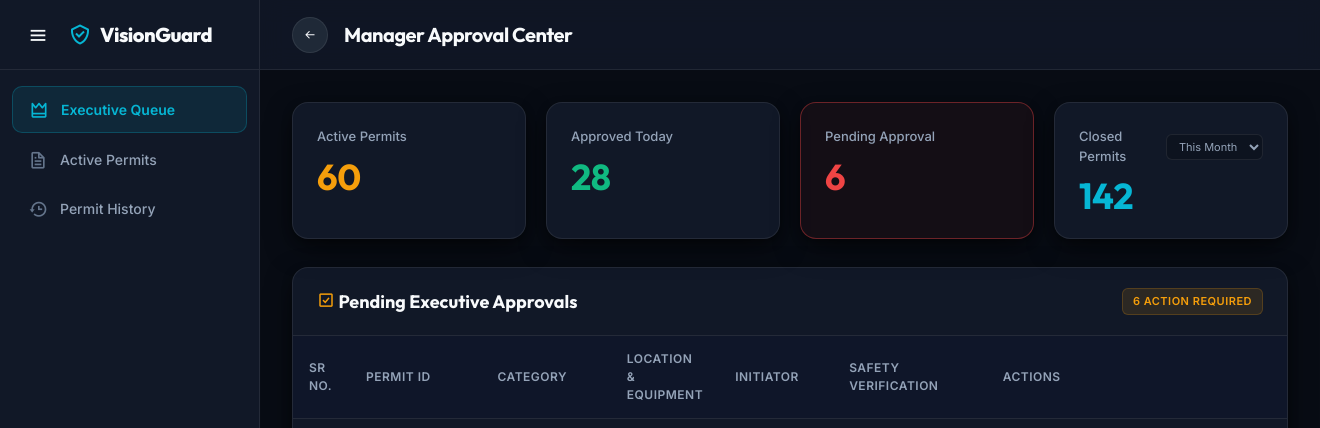
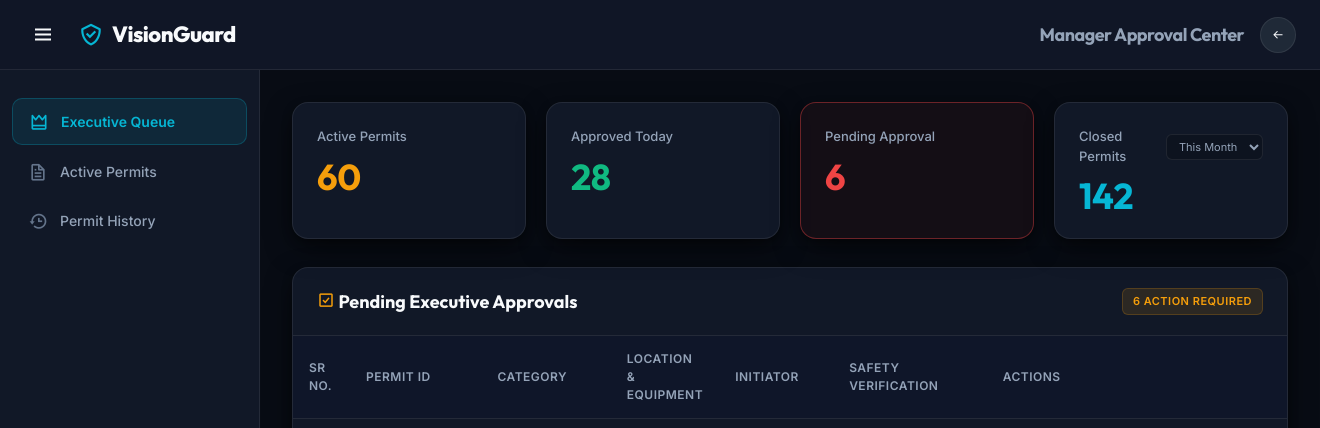
Before and after one commit to cyber8055/visionguard, a PHP site: page /html/dashboard-manager.html in a window 1320 px wide. Shown: the top 428 px of the page. Run offline with PHP 8.4, Linux system fonts and the light colour scheme.

Commit message:
Auto-backup: Restructure layout to use global header (YouTube style) to fix sidebar toggle issue

```diff
--- a/assets/css/visionguard.css
+++ b/assets/css/visionguard.css
@@ -62,8 +62,14 @@ body {
 /* App Shell Structure */
 .vg-app-shell {
   display: flex;
+  flex-direction: column;
   min-height: 100vh;
   background-color: var(--vg-bg-main);
+}
+
+.vg-app-body {
+  display: flex;
+  flex: 1;
 }
 
 /* Sidebar Navigation */
@@ -75,8 +81,8 @@ body {
   flex-direction: column;
   flex-shrink: 0;
   position: sticky;
-  top: 0;
-  height: 100vh;
+  top: 70px;
+  height: calc(100vh - 70px);
   z-index: 50;
   transition: width 0.3s cubic-bezier(0.4, 0, 0.2, 1);
   overflow-x: hidden;
@@ -87,38 +93,7 @@ body {
   width: 76px;
 }
 
-.vg-sidebar-brand {
-  height: 70px;
-  padding: 0 20px;
-  display: flex;
-  align-items: center;
-  gap: 12px;
-  border-bottom: 1px solid var(--vg-border);
-  box-sizing: border-box;
-}
-.vg-sidebar.collapsed .vg-sidebar-brand {
-  justify-content: center;
-  padding: 0;
-}
 
-.vg-sidebar-brand img {
-  height: 32px;
-  width: auto;
-}
-
-.vg-sidebar-brand span.brand-title-text {
-  font-family: var(--font-outfit);
-  font-size: 20px;
-  font-weight: 800;
-  letter-spacing: -0.5px;
-  color: var(--vg-text-primary);
-  transition: opacity 0.2s;
-}
-
-.vg-sidebar.collapsed .brand-text-container {
-  opacity: 0;
-  display: none;
-}
 
 .vg-sidebar-nav {
   padding: 16px 12px;
@@ -209,26 +184,54 @@ body {
   color: var(--vg-text-muted);
 }
 
-/* Header Topbar */
+/* Global Header Topbar */
 .vg-header {
   height: 70px;
-  background: rgba(17, 24, 39, 0.85);
+  background: rgba(17, 24, 39, 0.95);
   backdrop-filter: blur(12px);
   border-bottom: 1px solid var(--vg-border);
   display: flex;
   align-items: center;
   justify-content: space-between;
-  padding: 0 32px;
+  padding: 0 24px;
   position: sticky;
   top: 0;
-  z-index: 40;
+  z-index: 60;
+  width: 100%;
+  box-sizing: border-box;
+}
+
+.vg-header-left {
+  display: flex;
+  align-items: center;
+  gap: 16px;
+}
+
+.vg-header-brand {
+  display: flex;
+  align-items: center;
+  gap: 8px;
+  text-decoration: none;
+}
+.vg-header-brand i {
+  font-size: 26px;
+  color: var(--vg-accent-primary);
+}
+.vg-header-brand span {
+  font-family: var(--font-outfit);
+  font-size: 22px;
+  font-weight: 800;
+  letter-spacing: -0.5px;
+  color: var(--vg-text-primary);
 }
 
 .vg-header-title h2 {
   font-family: var(--font-outfit);
-  font-size: 20px;
+  font-size: 18px;
   font-weight: 700;
   letter-spacing: -0.5px;
+  margin: 0;
+  color: var(--vg-text-secondary);
 }
 
 .vg-status-indicator {
--- a/html/dashboard-manager.html
+++ b/html/dashboard-manager.html
@@ -121,19 +121,31 @@
 
   <div class="vg-app-shell">
 
+    <!-- Global Header -->
+    <header class="vg-header">
+      <div class="vg-header-left">
+        <button onclick="toggleSidebar()" class="vg-btn vg-btn-secondary vg-btn-sm" style="border-radius: 50%; width: 38px; height: 38px; padding: 0; background: transparent; border: none; font-size: 24px; color: var(--vg-text-primary);" title="Toggle Menu">
+          <i class='bx bx-menu'></i>
+        </button>
+        <a href="dashboard-manager.html" class="vg-header-brand">
+          <i class='bx bx-check-shield'></i>
+          <span>VisionGuard</span>
+        </a>
+      </div>
+      <div style="display: flex; align-items: center; gap: 16px;">
+        <div class="vg-header-title">
+          <h2 id="main-header-title">Manager Approval Center</h2>
+        </div>
+        <button onclick="window.history.back()" class="vg-btn vg-btn-secondary vg-btn-sm" style="border-radius: 50%; width: 36px; height: 36px; padding: 0;" title="Go Back">
+          <i class='bx bx-arrow-back'></i>
+        </button>
+      </div>
+    </header>
+
+    <div class="vg-app-body">
       <!-- Sidebar -->
       <aside class="vg-sidebar">
-      <div class="vg-sidebar-brand">
-        <button onclick="toggleSidebar()" class="vg-btn vg-btn-secondary vg-btn-sm" style="border-radius: 50%; width: 36px; height: 36px; padding: 0; background: transparent; border: none; font-size: 22px; color: var(--vg-text-primary); flex-shrink: 0;" title="Toggle Menu">
-          <i class='bx bx-menu'></i>
-        </button>
-        <span class="brand-text-container" style="display: flex; align-items: center; gap: 8px;">
-          <i class='bx bx-check-shield' style="font-size: 24px; color: var(--vg-accent-primary);"></i>
-          <span class="brand-title-text">VisionGuard</span>
-        </span>
-      </div>
-
-      <nav class="vg-sidebar-nav">
+        <nav class="vg-sidebar-nav" style="margin-top: 12px;">
           <a href="javascript:void(0)" onclick="switchView('executive-queue-view', this)" class="vg-nav-link active" title="Executive Queue">
             <i class='bx bx-crown'></i> <span class="vg-nav-link-text">Executive Queue</span>
           </a>
@@ -155,20 +167,6 @@
           </a>
         </div>
       </aside>
-
-    <div style="flex: 1; display: flex; flex-direction: column;">
-
-      <!-- Topbar Header -->
-      <header class="vg-header">
-        <div style="display: flex; align-items: center; gap: 16px;">
-          <button onclick="window.history.back()" class="vg-btn vg-btn-secondary vg-btn-sm" style="border-radius: 50%; width: 36px; height: 36px; padding: 0;" title="Go Back">
-            <i class='bx bx-arrow-back'></i>
-          </button>
-          <div class="vg-header-title">
-            <h2 id="main-header-title">Manager Approval Center</h2>
-          </div>
-        </div>
-      </header>
 
       <!-- Main Area -->
       <main class="vg-content-area">
```
Lines whose indentation alone changed are shown as unchanged.
